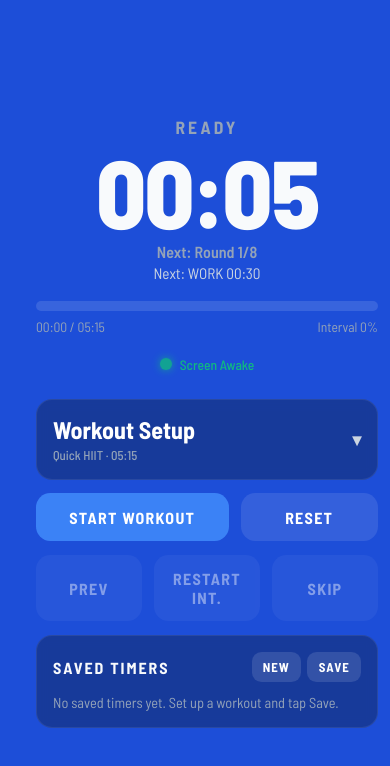
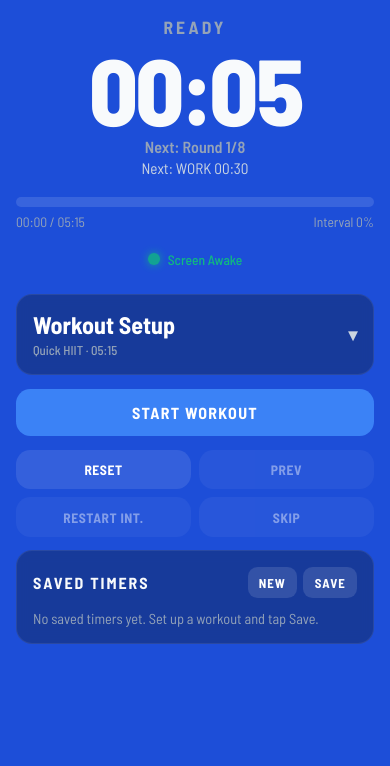
Before and after one commit to devbycarlo/pulse, a React (Vite) app in the folder web-app/: page / in a window 390 px wide. Shown: the top 766 px of the page. Built offline with nearby package versions, Linux system fonts and the light colour scheme.

Commit message:
style: refine layout and responsiveness of controls and display elements

```diff
--- a/web-app/src/App.css
+++ b/web-app/src/App.css
@@ -15,12 +15,14 @@
 }
 
 .time-display {
-  font-size: clamp(6rem, 22vw, 18rem);
+  font-size: clamp(5.5rem, 24vw, 22rem);
   font-weight: 800;
-  line-height: 0.95;
+  line-height: 0.92;
   font-variant-numeric: tabular-nums;
-  letter-spacing: -0.03em;
+  letter-spacing: -0.04em;
   font-family: var(--font-condensed);
+  max-width: 100%;
+  overflow-wrap: anywhere;
 }
 
 .round-info {
@@ -174,8 +176,17 @@ input[type=number] { -moz-appearance: textfield; appearance: textfield; }
 
 /* Controls */
 .controls { display: grid; gap: 0.75rem; }
-.primary-controls { grid-template-columns: 2fr 1fr; }
+.primary-controls { grid-template-columns: 1fr; }
 .secondary-controls { grid-template-columns: repeat(3, 1fr); }
+.compact-controls {
+  grid-template-columns: repeat(4, minmax(0, 1fr));
+  gap: 0.5rem;
+}
+.compact-controls button {
+  padding: 0.7rem 0.4rem;
+  font-size: 0.85rem;
+  letter-spacing: 0.04em;
+}
 
 button {
   padding: 0.9rem 0.75rem;
@@ -275,7 +286,19 @@ button:disabled { opacity: 0.45; cursor: not-allowed; transform: none; }
 .wake-lock-not-supported .wake-lock-icon { background-color: #6b7280; }
 
 /* Screen flash overlay */
-.app-shell { width: 100%; position: relative; }
+.app-shell {
+  width: 100%;
+  max-width: 100%;
+  min-height: 100%;
+  overflow-x: hidden;
+  position: relative;
+  display: flex;
+  flex-direction: column;
+  align-items: center;
+  justify-content: center;
+  padding-inline: env(safe-area-inset-left, 0px) env(safe-area-inset-right, 0px);
+  box-sizing: border-box;
+}
 .app-shell.flash::after {
   content: '';
   position: fixed;
@@ -288,16 +311,30 @@ button:disabled { opacity: 0.45; cursor: not-allowed; transform: none; }
 @keyframes flashfade { from { opacity: 1; } to { opacity: 0; } }
 
 @media (max-width: 699px) {
-  .settings-grid, .settings-grid-advanced { grid-template-columns: repeat(2, 1fr); }
-  .primary-controls { grid-template-columns: 1.4fr 1fr; }
+  .settings-grid, .settings-grid-advanced { grid-template-columns: repeat(2, minmax(0, 1fr)); }
+  .primary-controls { grid-template-columns: 1fr; }
+  .secondary-controls { grid-template-columns: repeat(3, minmax(0, 1fr)); }
+  .compact-controls { grid-template-columns: repeat(2, minmax(0, 1fr)); }
+  .panel-header, .accordion-header { flex-wrap: wrap; }
+  .progress-meta { flex-wrap: wrap; }
+}
+
+@media (max-width: 420px) {
+  .settings-grid, .settings-grid-advanced { grid-template-columns: 1fr; }
+  .input-wide { grid-column: auto; }
+  .primary-controls { grid-template-columns: 1fr; }
+  .secondary-controls, .compact-controls { grid-template-columns: repeat(2, minmax(0, 1fr)); }
+  .toggles { width: 100%; }
 }
 
 @media (orientation: landscape) and (min-width: 700px) {
   .settings-grid { gap: 0.6rem; }
-  .controls { grid-template-columns: 1fr 1fr; }
+  .controls { grid-template-columns: 1fr; }
+  .primary-controls { grid-template-columns: 1fr; }
   .secondary-controls { grid-template-columns: repeat(3, 1fr); }
+  .compact-controls { grid-template-columns: repeat(4, minmax(0, 1fr)); }
   .timer-section { display: flex; flex-direction: column; align-items: center; justify-content: center; }
-  .time-display { font-size: clamp(5rem, 14vw, 14rem); }
+  .time-display { font-size: clamp(6rem, 18vw, 18rem); }
 }
 
 @media (prefers-reduced-motion: reduce) {
--- a/web-app/src/App.jsx
+++ b/web-app/src/App.jsx
@@ -659,10 +659,10 @@ export default function App() {
             ) : (
               <button className="btn-primary" onClick={start}>{status === 'paused' ? 'Resume' : status === 'done' ? 'Restart' : 'Start Workout'}</button>
             )}
-            <button className="btn-secondary" onClick={reset}>Reset</button>
           </div>
 
-          <div className="controls secondary-controls">
+          <div className="controls secondary-controls compact-controls">
+            <button className="btn-secondary" onClick={reset}>Reset</button>
             <button className="btn-secondary" onClick={() => skip(-1)} disabled={isIdle || status === 'done'}>Prev</button>
             <button className="btn-secondary" onClick={restartInterval} disabled={isIdle || status === 'done'}>Restart Int.</button>
             <button className="btn-secondary" onClick={() => skip(1)} disabled={isIdle || status === 'done'}>Skip</button>
--- a/web-app/src/index.css
+++ b/web-app/src/index.css
@@ -20,6 +20,9 @@
 }
 
 html, body {
+  width: 100%;
+  max-width: 100%;
+  overflow-x: hidden;
   touch-action: manipulation;
   -webkit-text-size-adjust: 100%;
   text-size-adjust: 100%;
@@ -30,27 +33,40 @@ body {
   background-color: var(--bg-color);
   color: var(--text-main);
   font-family: var(--font-sans);
-  display: flex;
-  justify-content: center;
-  align-items: center;
+  display: block;
   min-height: 100vh;
   min-height: 100dvh;
   transition: background-color 0.5s ease;
   -webkit-tap-highlight-color: transparent;
+  padding:
+    env(safe-area-inset-top, 0px)
+    env(safe-area-inset-right, 0px)
+    env(safe-area-inset-bottom, 0px)
+    env(safe-area-inset-left, 0px);
+}
+
+#root {
+  width: 100%;
+  max-width: 100%;
+  overflow-x: hidden;
+  min-height: 100%;
 }
 
 .app-container {
   background-color: transparent;
-  width: 100%;
-  max-width: 460px;
-  padding: 1.5rem;
+  width: min(100%, 460px);
+  max-width: 100%;
+  padding: 1rem;
   border-radius: 1.5rem;
   box-shadow: none;
   border: none;
   display: flex;
   flex-direction: column;
+  align-items: stretch;
+  justify-content: center;
   gap: 1.25rem;
-  margin: 0.75rem;
+  margin: 0 auto;
+  box-sizing: border-box;
 }
 
 .side-panel {
@@ -62,8 +78,10 @@ body {
 
 @media (orientation: landscape) and (min-width: 900px) {
   .app-container {
+    width: min(100%, 1200px);
     max-width: 1200px;
     flex-direction: row;
+    flex-wrap: wrap;
     align-items: flex-start;
     justify-content: center;
     gap: 2rem;
@@ -71,14 +89,16 @@ body {
   }
 
   .timer-section {
-    flex: 1 1 55%;
+    flex: 1 1 420px;
     min-width: 0;
+    max-width: 100%;
     position: sticky;
-    top: 1rem;
+    top: calc(1rem + env(safe-area-inset-top, 0px));
   }
 
   .side-panel {
-    flex: 0 1 430px;
-    width: min(430px, 42vw);
+    flex: 1 1 360px;
+    width: min(430px, 100%);
+    max-width: 100%;
   }
 }
```
